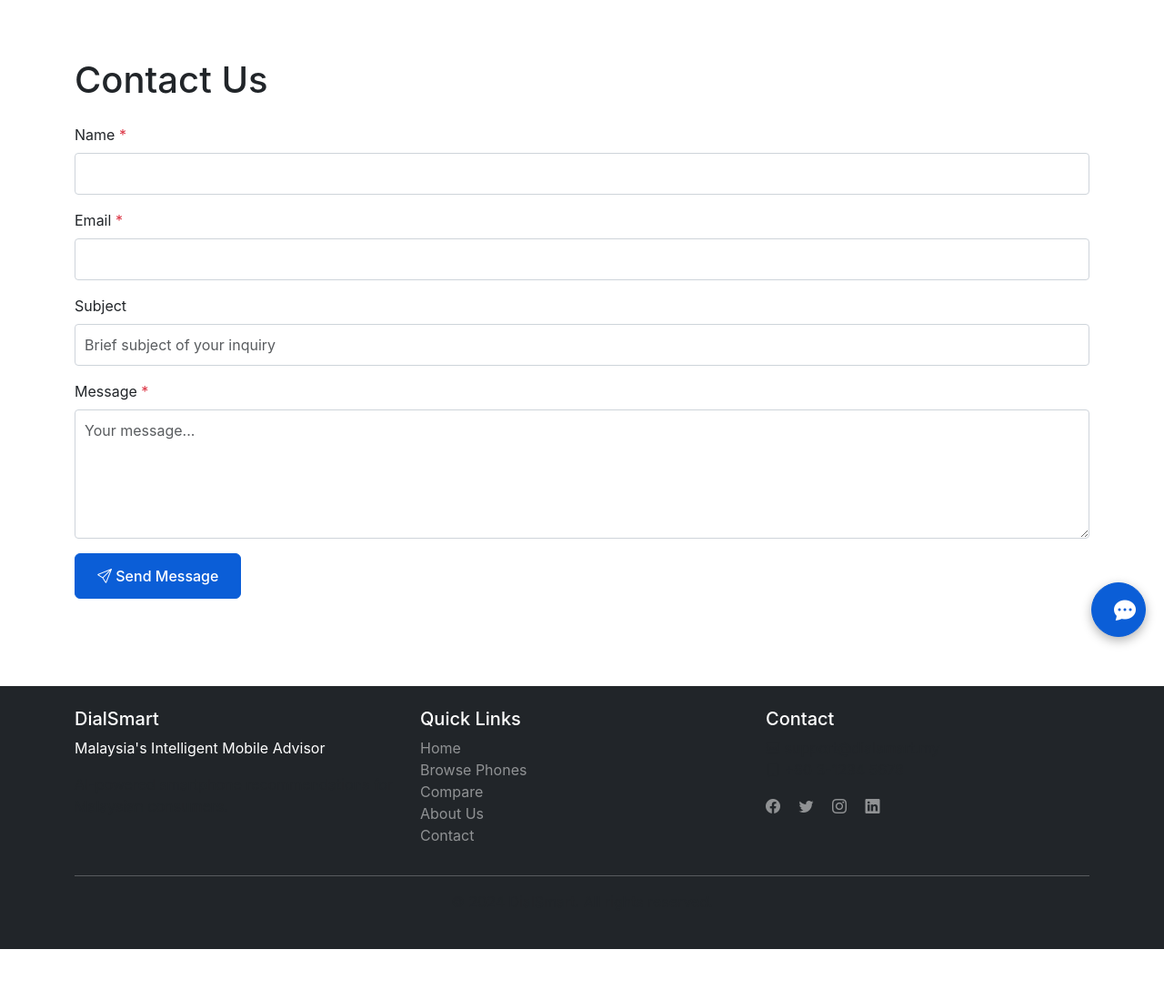
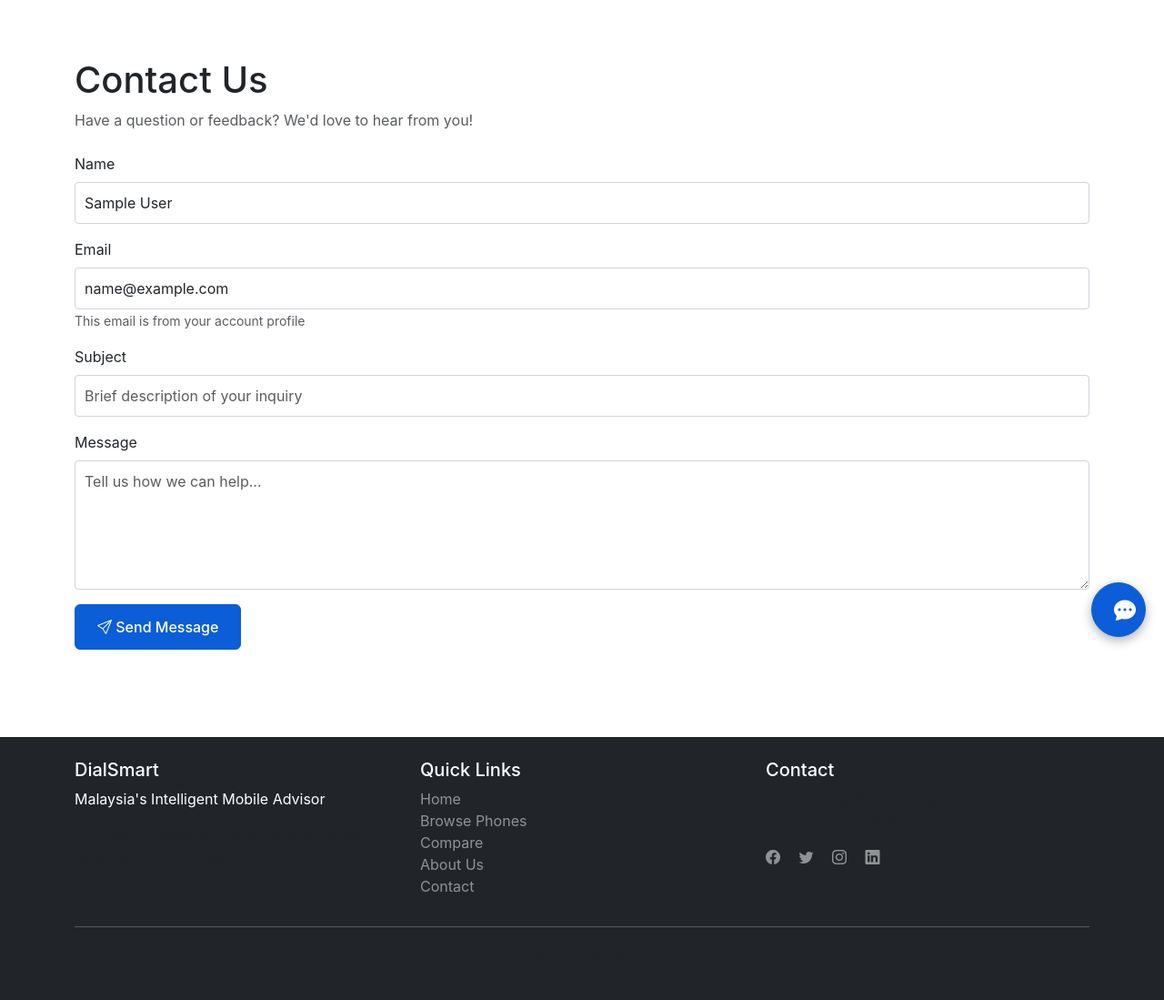
Before and after one commit to AlisonOoi123/DialSmart, a Flask app: page /contact in a window 1280 px wide. Shown: the part 80-1179 px from the top of the page at 91% size. Before the commit the page ends 1123 px from the top, so only its background shows below. Run offline with Flask 3, Linux system fonts and the light colour scheme; the visitor is signed in with stand-in values (Sample User, id 1).

Commit message:
Add files via upload

```diff
--- a/app/templates/user/contact.html
+++ b/app/templates/user/contact.html
@@ -3,22 +3,32 @@
 {% block content %}
 <div class="container py-5">
     <h1>Contact Us</h1>
+    <p class="text-muted">Have a question or feedback? We'd love to hear from you!</p>
+
     <form method="POST" class="mt-4">
         <div class="mb-3">
-            <label class="form-label">Name <span class="text-danger">*</span></label>
-            <input type="text" name="name" class="form-control" required>
+            <label class="form-label">Name</label>
+            <input type="text" name="name" class="form-control"
+                   value="{% if current_user.is_authenticated %}{{ current_user.full_name }}{% endif %}"
+                   required>
         </div>
         <div class="mb-3">
-            <label class="form-label">Email <span class="text-danger">*</span></label>
-            <input type="email" name="email" class="form-control" required>
+            <label class="form-label">Email</label>
+            <input type="email" name="email" class="form-control"
+                   value="{% if current_user.is_authenticated %}{{ current_user.email }}{% endif %}"
+                   {% if current_user.is_authenticated %}readonly{% endif %}
+                   required>
+            {% if current_user.is_authenticated %}
+            <small class="text-muted">This email is from your account profile</small>
+            {% endif %}
         </div>
         <div class="mb-3">
             <label class="form-label">Subject</label>
-            <input type="text" name="subject" class="form-control" placeholder="Brief subject of your inquiry">
+            <input type="text" name="subject" class="form-control" placeholder="Brief description of your inquiry">
         </div>
         <div class="mb-3">
-            <label class="form-label">Message <span class="text-danger">*</span></label>
-            <textarea name="message" class="form-control" rows="5" required placeholder="Your message..."></textarea>
+            <label class="form-label">Message</label>
+            <textarea name="message" class="form-control" rows="5" placeholder="Tell us how we can help..." required></textarea>
         </div>
         <button type="submit" class="btn btn-primary">
             <i class="bi bi-send"></i> Send Message
```
